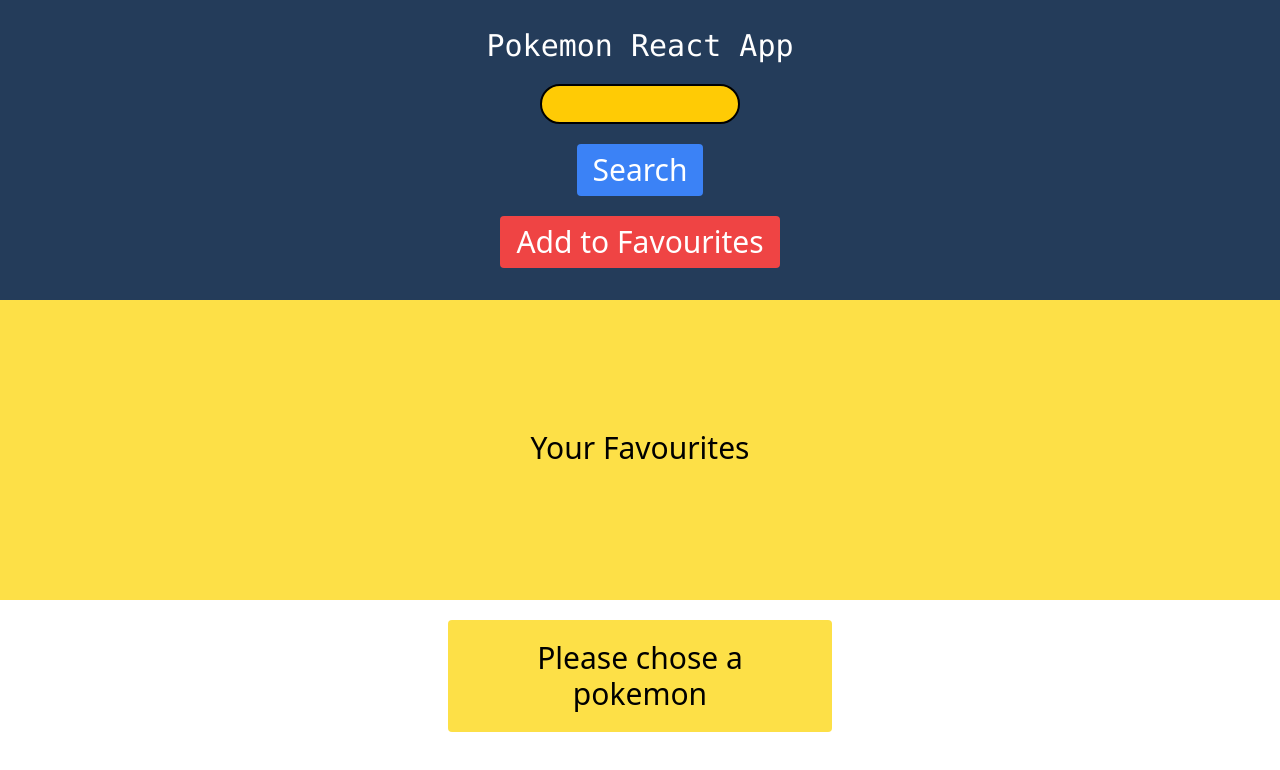
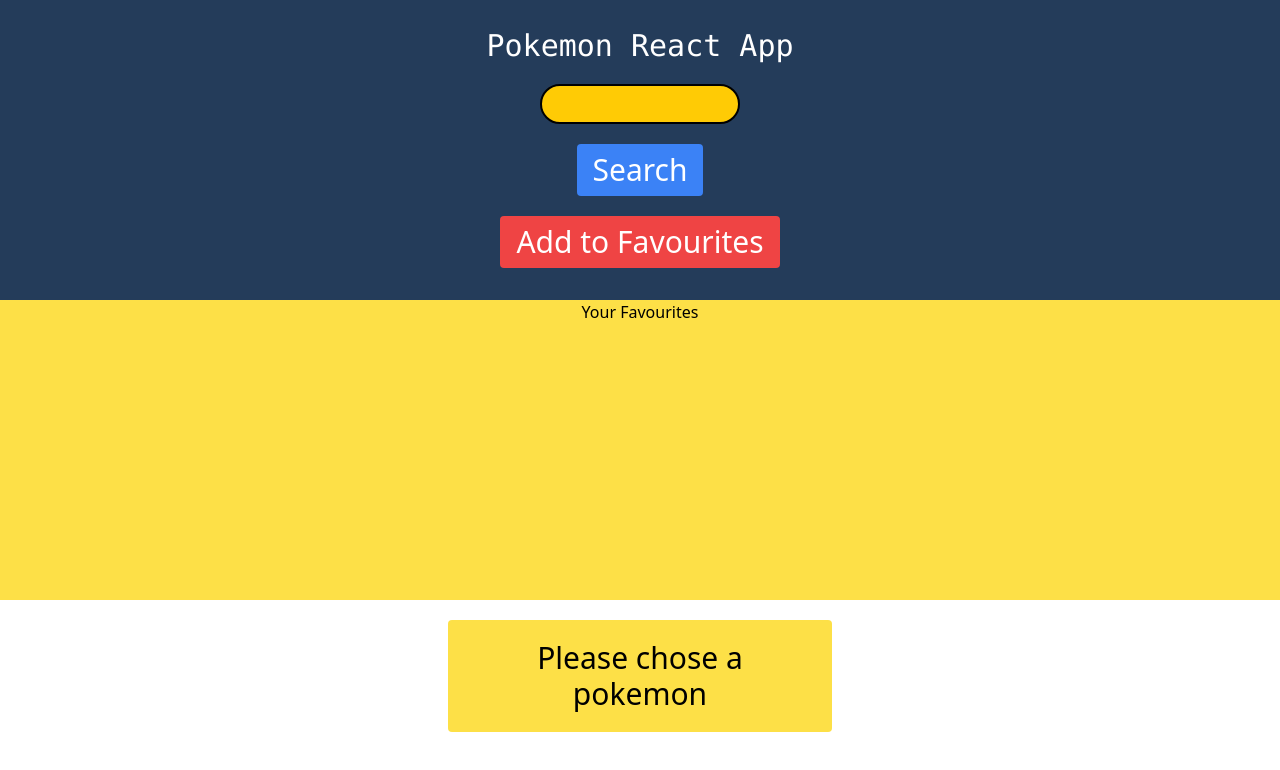
Before and after one commit to craigm14/pokemon-app, a React (Create React App) app: page / in a window 1280 px wide. Shown: the top 770 px of the page. Built offline with nearby package versions, Linux system fonts and the light colour scheme.

Commit message:
favourites updates

```diff
--- a/src/App.js
+++ b/src/App.js
@@ -54,7 +54,7 @@
         <Favourite />
       </div>
       <FavouriteSection />
-      <div className="text-3xl pt-5  flex justify-center flex-col items-center mb-10 ">
+      <div className="text-3xl pt-5 flex justify-center flex-col items-center mb-10 ">
         <div className="bg-yellow-300 max-w-96 rounded p-5 text-center ">
           {!pokemonChosen ? (
             <h1>Please chose a pokemon</h1>
--- a/src/conponents/FavouriteSection.jsx
+++ b/src/conponents/FavouriteSection.jsx
@@ -2,7 +2,7 @@
 
 function pokemonFavourites() {
   return (
-    <h3 className="title bg-yellow-300 text-black flex justify-center flex-col items-center text-3xl p-4 pb-5 outline-none">
+    <h3 className="title bg-yellow-300 text-black text-center">
       Your Favourites
     </h3>
   );
```
